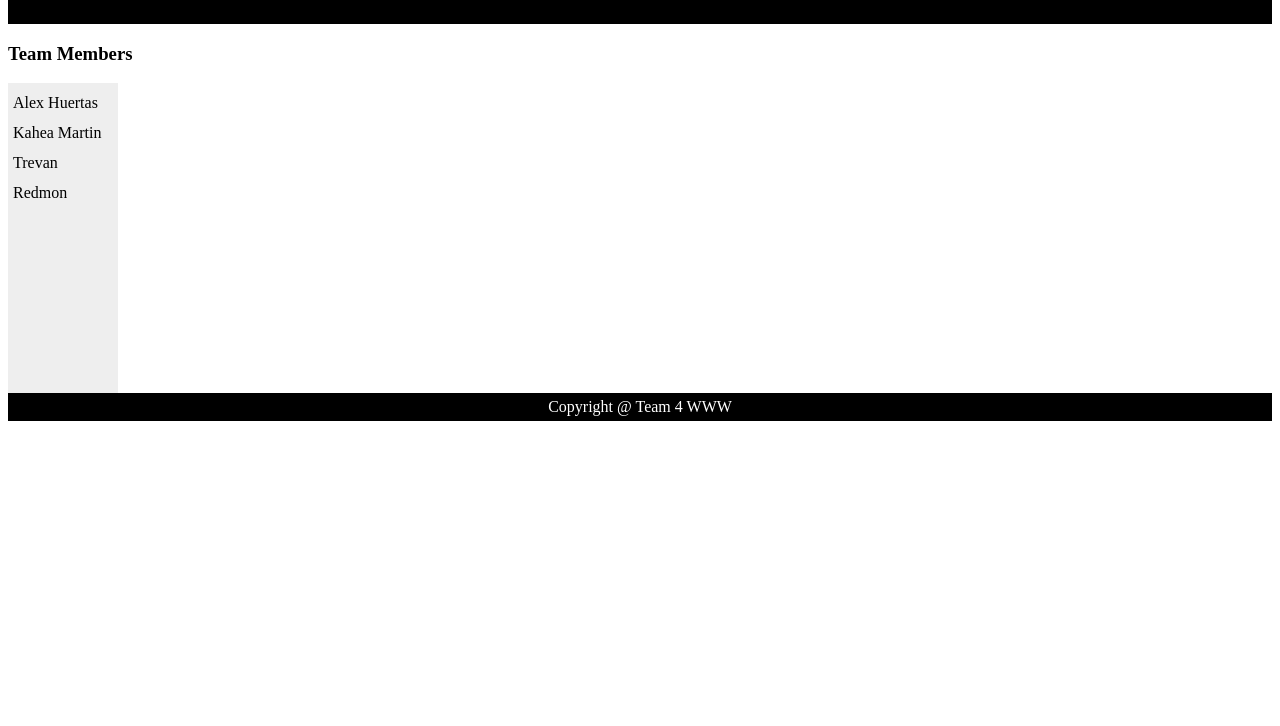
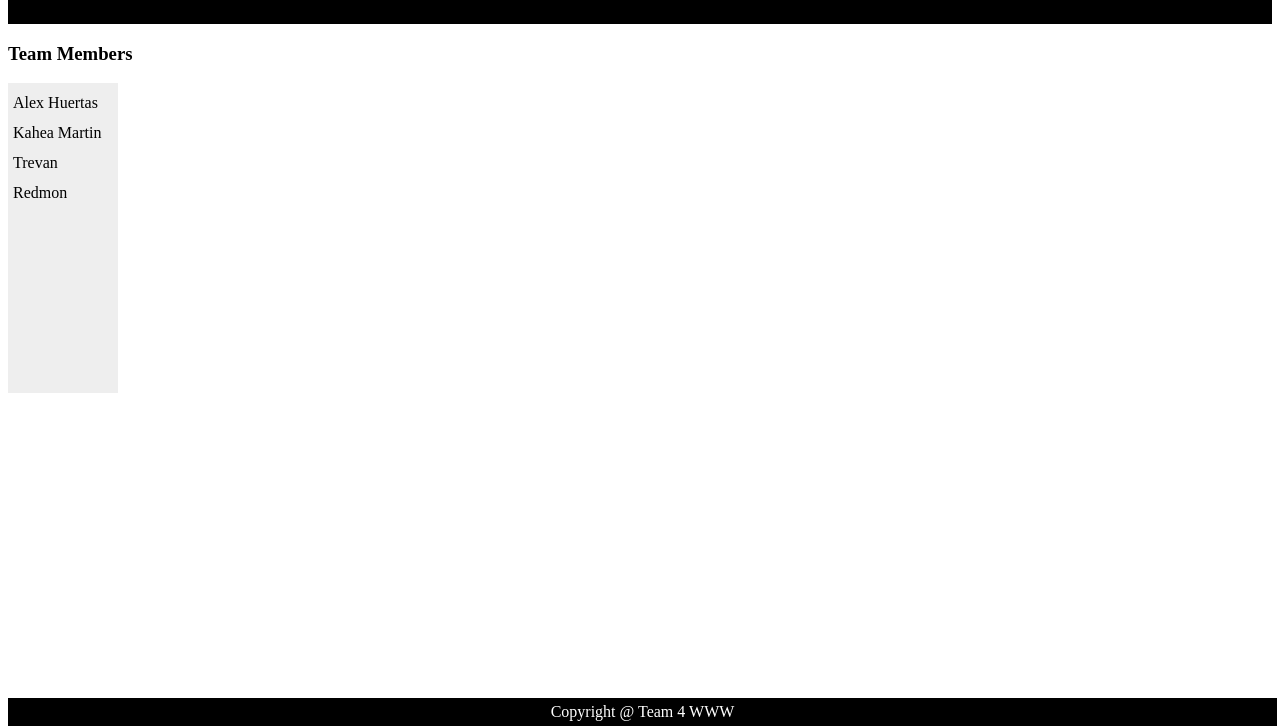
Before and after one commit to freakyslax/Weather-Widget, a plain HTML site: page index.html in a window 1280 px wide. Shown: the part 74-800 px from the top of the page. Drawn offline with nearby package versions, Linux system fonts and the light colour scheme; no server answers.

Commit message:
pushed the footer to the bottom

```diff
--- a/main.css
+++ b/main.css
@@ -1,4 +1,4 @@
-/*
+
 #content {}
 
 .weathercanvas {}
@@ -13,7 +13,7 @@
 .currentTemp {}
 .conditions {}
 .conditionsDesc {}
-*/
+
 
 
 header {
@@ -39,7 +39,7 @@ section{
 	padding: 10px;
 }
 
-footer{
+.footer{
 	background-color: black;
 	color: white;
 	clear: both;
--- a/scripts/jqueryscript.js
+++ b/scripts/jqueryscript.js
@@ -1,6 +1,13 @@
 $(document).ready(function(){
-
-
+    $("footer").css("position", "absolute");
+    $("footer").css("bottom", "0px");
+    document.getElementsByTagName("body")[0].appendChild(document.createElement("div"));
+    var el = document.getElementsByTagName("body")[0].lastElementChild;
+    el.setAttribute("class", "footer");
+    $("footer").css("width", ($("body").width() - parseInt($("footer").css("padding")))+"px");
+    $(el).css("height", $("footer").height());
+    $(el).css("width", $("footer").width());
+    $(el).css("visibility", "hidden");
 
 });
 
```
